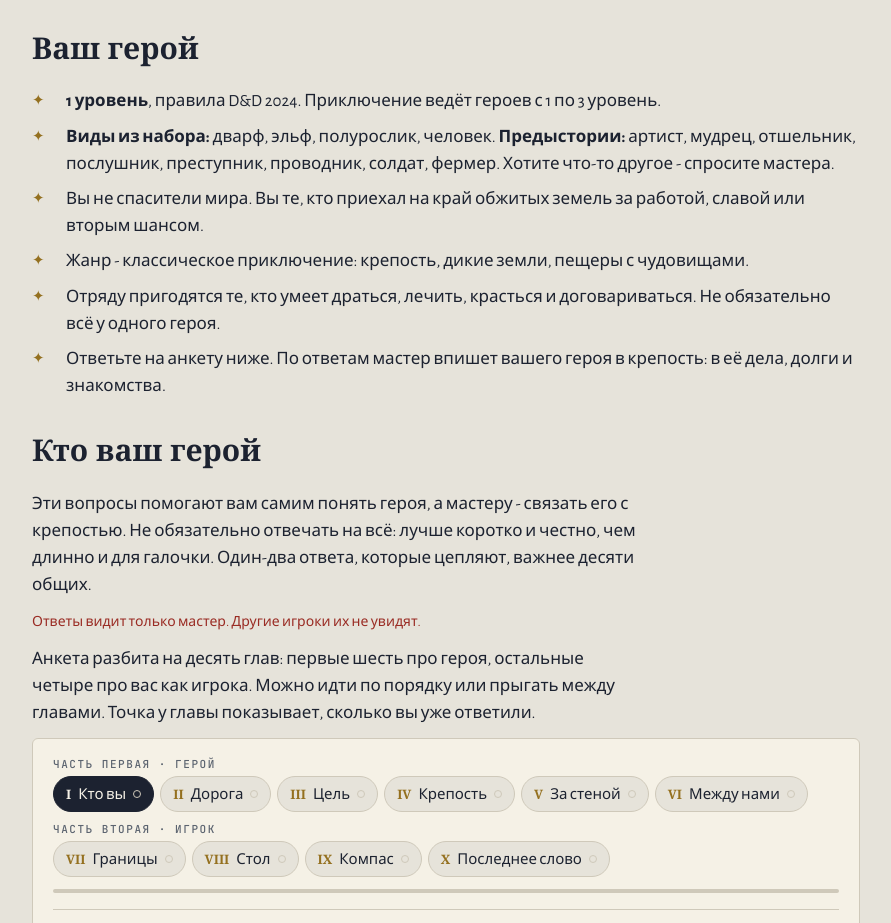
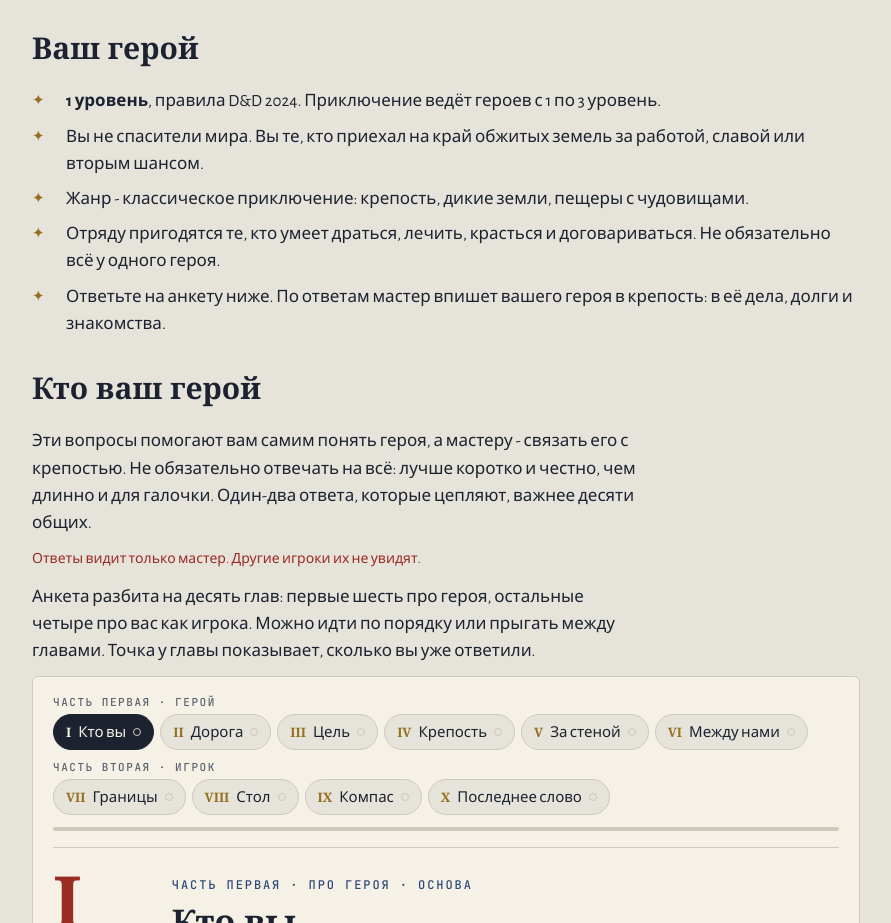
Before and after one commit to samroaleksej-bit/elasria_module, a plain HTML site: page borderlands/index.html in a window 1280 px wide. Shown: the part 2320-3243 px from the top of the page, without its empty margins (194-1085 px from the left). Drawn offline with nearby package versions, Linux system fonts and the light colour scheme; a web font is replaced by a local one.

Commit message:
Пограничье: убрана строка про виды и предыстории
Co-Authored-By: Claude Fable 5.2 <noreply@anthropic.com>

```diff
--- a/borderlands/index.html
+++ b/borderlands/index.html
@@ -316,7 +316,6 @@ body { background: var(--bg); }
     <h2 id="make">Ваш герой</h2>
     <ul class="checklist">
       <li><span><b>1 уровень</b>, правила D&amp;D 2024. Приключение ведёт героев с 1 по 3 уровень.</span></li>
-      <li><span><b>Виды из набора:</b> дварф, эльф, полурослик, человек. <b>Предыстории:</b> артист, мудрец, отшельник, послушник, преступник, проводник, солдат, фермер. Хотите что-то другое - спросите мастера.</span></li>
       <li><span>Вы не спасители мира. Вы те, кто приехал на край обжитых земель за работой, славой или вторым шансом.</span></li>
       <li><span>Жанр - классическое приключение: крепость, дикие земли, пещеры с чудовищами.</span></li>
       <li><span>Отряду пригодятся те, кто умеет драться, лечить, красться и договариваться. Не обязательно всё у одного героя.</span></li>
```
